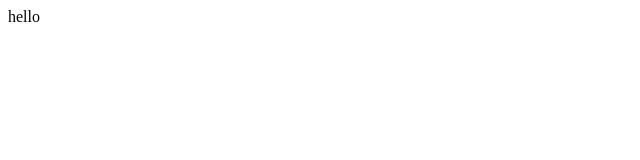
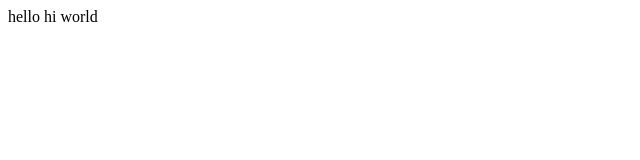
Before and after one commit to lizareed5/phase-1-project, a plain HTML site: page index.html in a window 1280 px wide. Shown: the full height of the page, 0-640 px from the left. Drawn offline with Linux system fonts and the light colour scheme.

Commit message:
patrick test

```diff
--- a/index.html
+++ b/index.html
@@ -8,6 +8,7 @@
 </head>
 <body>
   hello
+  hi world
   <script type="text/javascript" src="index.js"></script>
 </body>
 </html>
```
